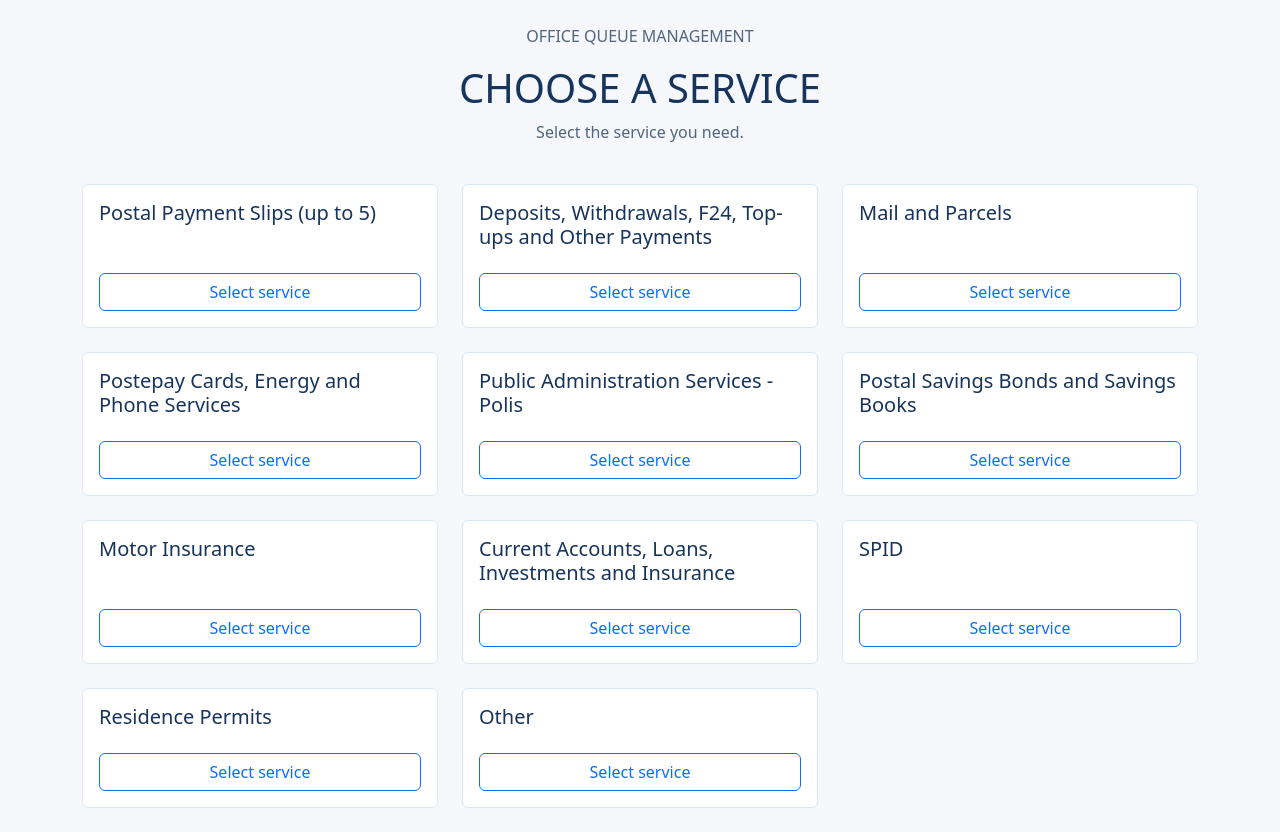
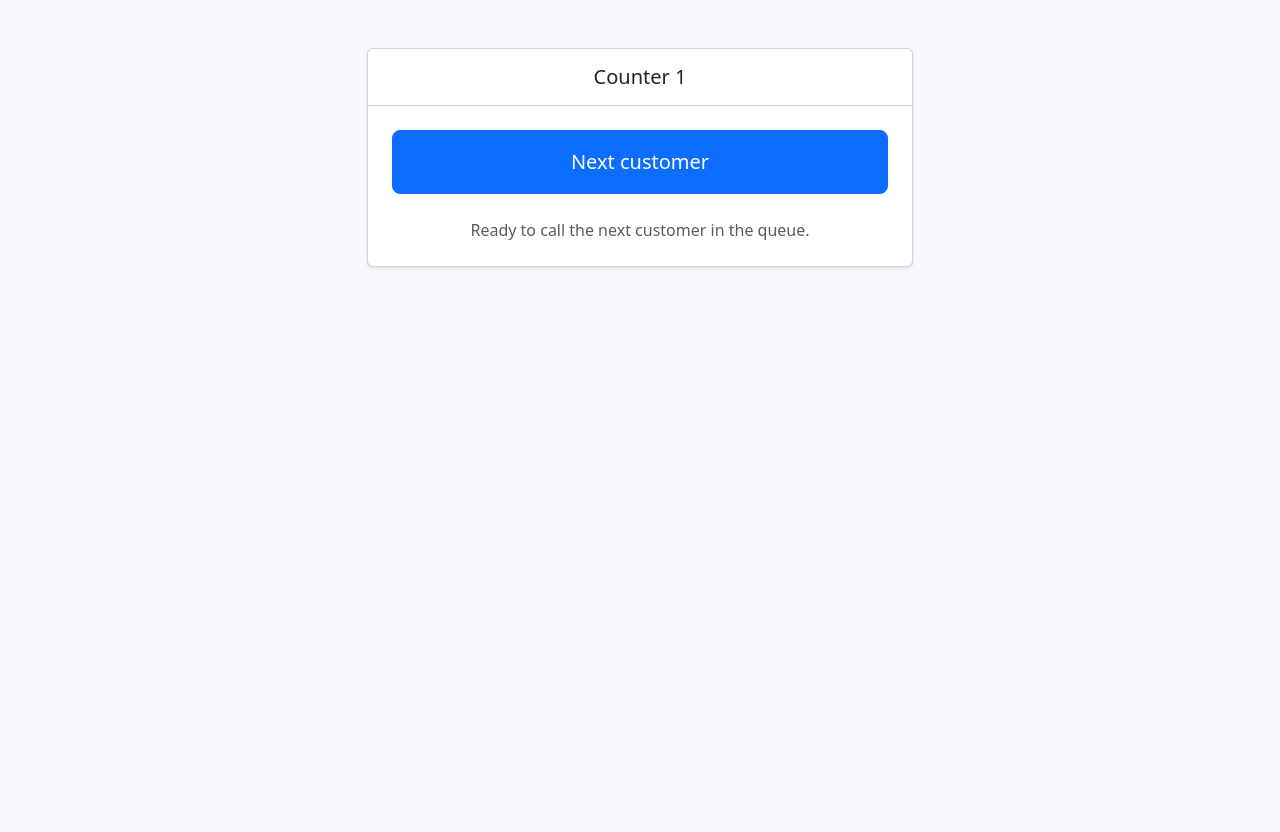
Before and after one commit to AleBera03/se2-project, a React (Vite) app in the folder frontend/: page /counter in a window 1280 px wide. Before the commit this address led to /. After the commit the page ends 800 px from the top, so only its background shows below. Built offline with nearby package versions, Linux system fonts and the light colour scheme.

Commit message:
feat: implemented next-customer UI and set path to /counter

```diff
--- a/frontend/src/App.jsx
+++ b/frontend/src/App.jsx
@@ -2,6 +2,7 @@ import { Navigate, Route, Routes } from "react-router-dom";
 
 import Layout from "./components/layout/Layout";
 import CustomerPage from "./pages/CustomerPage";
+import NextCustomer from "./components/officer/NextCustomer";
 
 function App() {
     return (
@@ -19,6 +20,11 @@ function App() {
                 />
 
                 <Route
+                    path="/counter"
+                    element={<NextCustomer />}
+                />
+
+                <Route
                     path="*"
                     element={<Navigate to="/" replace />}
                 />
--- a/frontend/src/components/officer/NextCustomer.jsx
+++ b/frontend/src/components/officer/NextCustomer.jsx
@@ -0,0 +1,114 @@
+import { useState } from "react";
+import { Button, Card, Col, Row, Alert, Spinner } from "react-bootstrap";
+
+function NextCustomer(props) {
+    const {
+        counterId = 1
+    } = props;
+
+    const [ticket, setTicket] = useState(null);
+    const [loading, setLoading] = useState(false);
+    const [error, setError] = useState(null);
+    const [noCustomer, setNoCustomer] = useState(false);
+
+    const handleNextCustomer = async () => {
+        setLoading(true);
+        setError(null);
+        setTicket(null);
+        setNoCustomer(false);
+
+        try {
+            // TODO for Lorenzo: connettere l'interfaccia all'API
+            const response = await fetch(`/api/counters/${counterId}/next`, {
+                method: "POST"
+            });
+
+            if (response.status === 404) {
+                setNoCustomer(true);
+            } else if (!response.ok) {
+                throw new Error("Unable to call the next customer.");
+            } else {
+                const data = await response.json();
+                setTicket(data);
+            }
+        } catch (err) {
+            setError(err.message || "An unexpected error occurred.");
+        } finally {
+            setLoading(false);
+        }
+    };
+
+    return (
+        <Row className="justify-content-center mt-4">
+            <Col xs={12} md={8} xl={6}>
+                <Card className="h-100 text-center shadow-sm">
+                    <Card.Header as="h2" className="h5 bg-white py-3">
+                        Counter {counterId}
+                    </Card.Header>
+
+                    <Card.Body className="d-flex flex-column gap-4 p-4">
+                        <Button
+                            variant="primary"
+                            size="lg"
+                            className="w-100 py-3"
+                            disabled={loading}
+                            onClick={handleNextCustomer}
+                            aria-label="Call next customer"
+                        >
+                            {loading ? (
+                                <>
+                                    <Spinner
+                                        as="span"
+                                        animation="border"
+                                        size="sm"
+                                        role="status"
+                                        aria-hidden="true"
+                                        className="me-2"
+                                    />
+                                    Calling...
+                                </>
+                            ) : (
+                                "Next customer"
+                            )}
+                        </Button>
+
+                        <div className="result-area mt-auto">
+                            {!loading && !error && !ticket && !noCustomer && (
+                                <p className="text-muted mb-0">
+                                    Ready to call the next customer in the queue.
+                                </p>
+                            )}
+
+                            {error && (
+                                <Alert variant="danger" className="mb-0">
+                                    {error}
+                                </Alert>
+                            )}
+
+                            {noCustomer && (
+                                <Alert variant="warning" className="mb-0">
+                                    No customers are currently waiting for this counter.
+                                </Alert>
+                            )}
+
+                            {ticket && (
+                                <Card className="border-success bg-light">
+                                    <Card.Body>
+                                        <Card.Subtitle className="mb-2 text-muted">
+                                            Currently Serving
+                                        </Card.Subtitle>
+                                        <Card.Title className="display-4 fw-bold text-success mb-0">
+                                            {ticket.code}
+                                        </Card.Title>
+                                    </Card.Body>
+                                </Card>
+                            )}
+                        </div>
+                    </Card.Body>
+                </Card>
+            </Col>
+        </Row>
+    );
+}
+
+export default NextCustomer;
```
